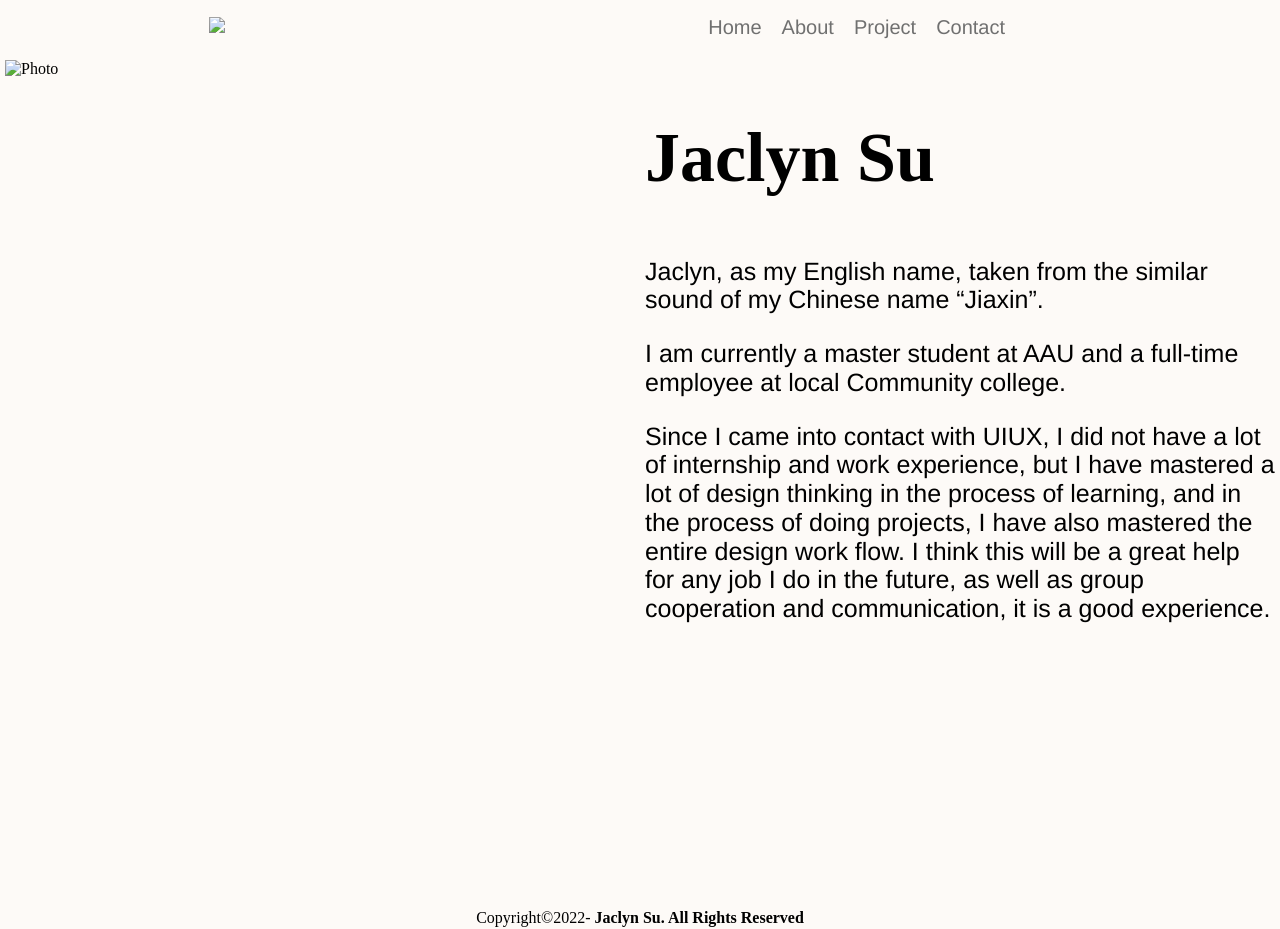
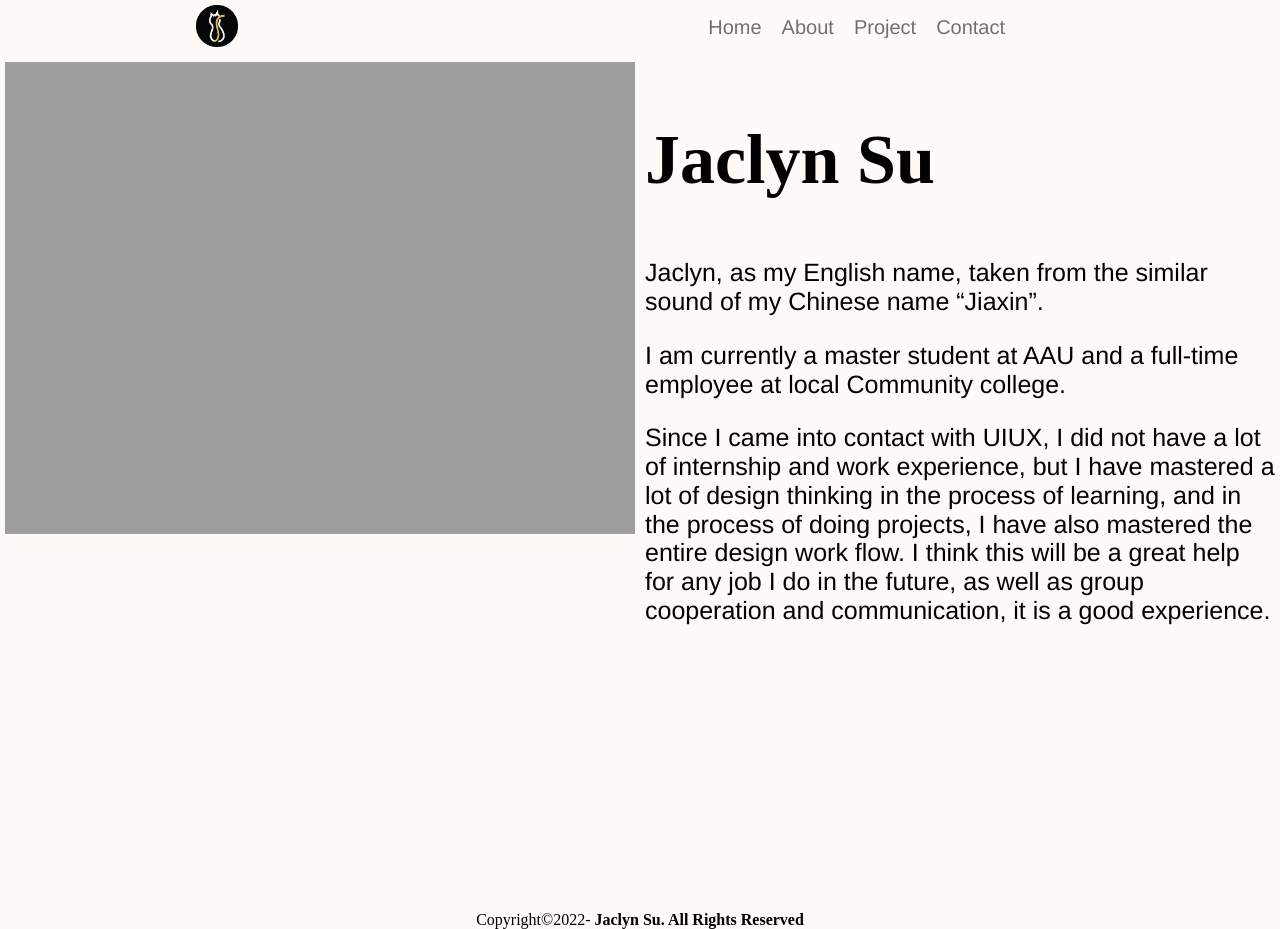
Before and after one commit to jaclynsu/Portfolio, a plain HTML site: page about.html in a window 1280 px wide. Drawn offline with nearby package versions, Linux system fonts and the light colour scheme; the site is published under a folder, as on GitHub Pages, so addresses that start at the root find nothing.

Commit message:
Update about.html

```diff
--- a/about.html
+++ b/about.html
@@ -17,7 +17,7 @@
 
     <header>
         <div id="logo" class="item">
-            <img class="img" src="/images/logo.png">
+            <img class="img" src="images/logo.png">
         </div>
         <nav class="item-double">
             <ul>
@@ -40,7 +40,7 @@
     <section id="author">
         <div class="author authorAbout">
             <div class="item">
-                <img class="img" src="/images/IMG_3738.JPG" alt="Photo">
+                <img class="img" src="images/IMG_3738.JPG" alt="Photo">
             </div>
 
             <div id="bio" class="item">
```
